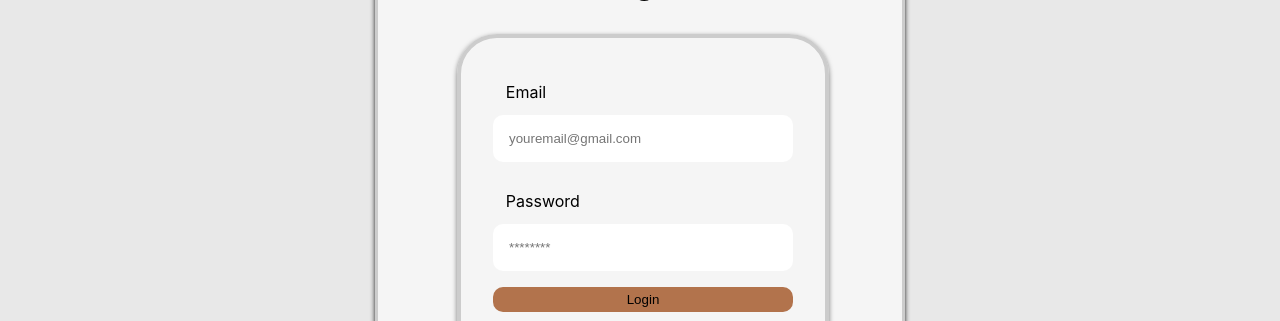
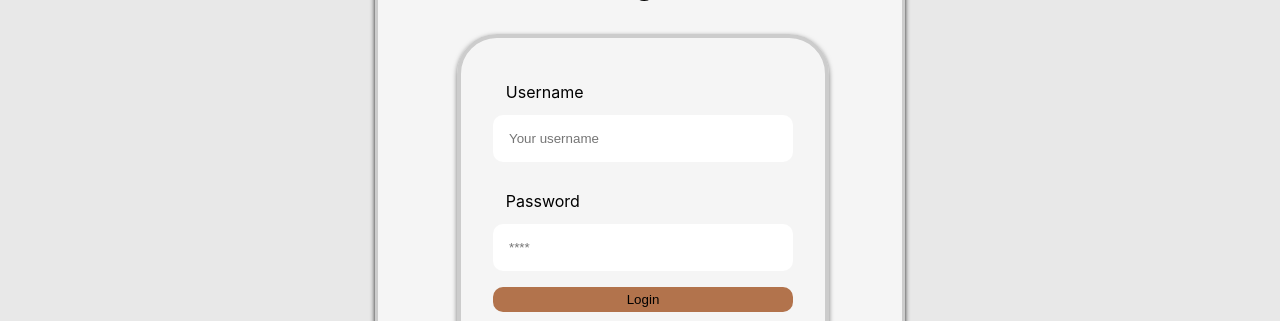
Before and after one commit to WebDevelopment-ASU/Bakery-System-Frontend, a React (Create React App) app: page / in a window 1280 px wide. Shown: the part 333-654 px from the top of the page. Built offline with nearby package versions, Linux system fonts and the light colour scheme.

Commit message:
Fetching the data from the database backend to login

```diff
--- a/src/pages/login/LoginPage.jsx
+++ b/src/pages/login/LoginPage.jsx
@@ -1,49 +1,58 @@
 import React, { useState } from 'react';
+import httpClient from '../../utils/httpClient';
 import Header from '../../components/Credentials-Header';
 import Footer from '../../components/Credentials-Footer';
 
 import styles from './LoginPage.module.css';
 
 function LoginPage(props) {
-    const [email, setEmail] = useState('');
+    const [username, setUsername] = useState('');
     const [password, setPassword] = useState('');
-    const handleSubmit = (e) => {
+
+    const handleSubmit = async (e) => {
         e.preventDefault();
-        console.log(email);
+        try {
+            const response = await httpClient.post('/auth/signin', { username, password });
+            // print the response
+            console.log('response : ', response);
+            localStorage.setItem('token', response.data.token);
+            alert('Login successful!');
+            // Optionally redirect or change the component state upon successful login
+        } catch (error) {
+            console.error('Login failed:', error);
+            alert('Login failed!');
+        }
     };
 
     return (
         <>
             <Header />
             <div className={styles.login_container}>
-                <h2 className={styles.h2}> Login </h2>
+                <h2 className={styles.h2}>Login</h2>
                 <div className={styles.login}>
-                    <form className="Login_form" onSubmit={handleSubmit}>
-                        <label className={styles.login_label}>Email</label>
+                    <form className={styles.Login_form} onSubmit={handleSubmit}>
+                        <label className={styles.login_label}>Username</label>
                         <input
                             className={styles.login_input}
-                            type="email"
-                            placeholder="youremail@gmail.com"
-                            value={email}
-                            onChange={(e) => setEmail(e.target.value)}
+                            type="text"
+                            placeholder="Your username"
+                            value={username}
+                            onChange={(e) => setUsername(e.target.value)}
                         />
-
-                        <label className={styles.login_label}> Password </label>
+                        <label className={styles.login_label}>Password</label>
                         <input
                             className={styles.login_input}
                             type="password"
-                            placeholder="********"
+                            placeholder="****"
                             value={password}
                             onChange={(e) => setPassword(e.target.value)}
                         />
-                        <button type="Submit" className={styles.login_button}>
-                            {' '}
-                            Login{' '}
+                        <button type="submit" className={styles.login_button}>
+                            Login
                         </button>
                     </form>
-                    <h5> Don't have an account?</h5>
+                    <h5>Don't have an account?</h5>
                     <button className={styles.link_button} onClick={() => props.OnFormSwitch('signup')}>
-                        {' '}
                         Create an account
                     </button>
                 </div>
```
